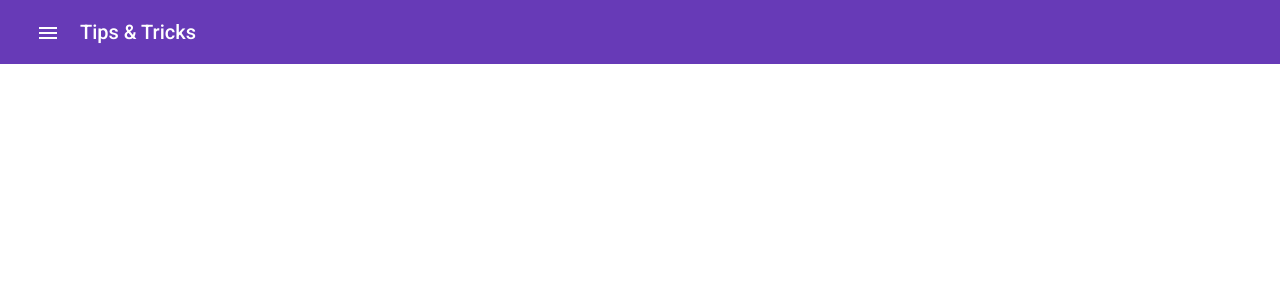
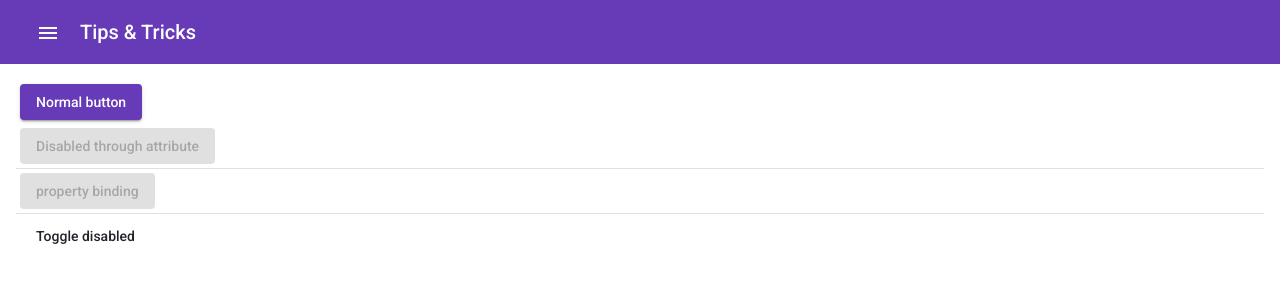
Before and after one commit to danwulff/tips-and-tricks, an Angular app: page /templates/two in a window 1280 px wide. Before the commit this address led to /. Shown: the top 300 px of the page. Built offline with nearby package versions, Linux system fonts and the light colour scheme.

Commit message:
more stuff

```diff
--- a/src/app/app.component.html
+++ b/src/app/app.component.html
@@ -20,6 +20,7 @@
 
   <mat-menu #templates="matMenu">
     <a routerLink="/templates/one" mat-menu-item>Syntax</a>
+    <a routerLink="/templates/two" mat-menu-item>Property binding</a>
   </mat-menu>
 
   <router-outlet></router-outlet>
--- a/src/app/app.module.ts
+++ b/src/app/app.module.ts
@@ -10,12 +10,16 @@ import { AppComponent } from './app.component';
 import { BrowserAnimationsModule } from '@angular/platform-browser/animations';
 import { RouterModule, Routes } from '@angular/router';
 import { SyntaxComponent } from './templates/syntax/syntax.component';
+import { PropertyBindingComponent } from './templates/property-binding/property-binding.component';
 
 const routes: Routes = [{
   path: 'templates',
   children: [{
     path: 'one',
     component: SyntaxComponent
+  }, {
+    path: 'two',
+    component: PropertyBindingComponent
   }]
 }, {
   path: 'typescript',
@@ -26,6 +30,7 @@ const routes: Routes = [{
   declarations: [
     AppComponent,
     SyntaxComponent,
+    PropertyBindingComponent,
   ],
   imports: [
     BrowserModule,
--- /dev/null
+++ b/src/app/templates/property-binding/property-binding.component.html
@@ -0,0 +1,16 @@
+<button mat-raised-button color="primary">Normal button</button><br>
+<button mat-raised-button color="primary" disabled>Disabled through attribute</button><br>
+
+<mat-divider style="width: 100%;"></mat-divider>
+
+<button mat-raised-button color="primary" [disabled]="disabled">property binding</button><br>
+
+<!-- Attribute binding is Less performant! -->
+<!-- <button mat-raised-button color="primary" disabled [attr.disabled]="disabled ? 'disabled' : null">attribute binding!</button>Don't do this<br> -->
+
+<!-- Attribute interpolation is also Less performant! -->
+<!-- <button mat-raised-button color="primary" disabled="{{disabled ? 'disabled : null'}}">attribute binding!</button>Don't do this<br> -->
+
+<mat-divider style="width: 100%"></mat-divider>
+
+<button mat-button (click)="toggleDisabled()">Toggle disabled</button><br>
--- /dev/null
+++ b/src/app/templates/property-binding/property-binding.component.scss
@@ -0,0 +1,7 @@
+button {
+  margin: 0.25rem;
+}
+
+mat-divier {
+  margin: 0.5rem;
+}
--- /dev/null
+++ b/src/app/templates/property-binding/property-binding.component.ts
@@ -0,0 +1,17 @@
+import { Component } from '@angular/core';
+
+@Component({
+  selector: 'app-property-binding',
+  templateUrl: './property-binding.component.html',
+  styleUrls: ['./property-binding.component.scss']
+})
+export class PropertyBindingComponent {
+  disabled = true;
+
+  constructor() { }
+
+  toggleDisabled(): void {
+    this.disabled = !this.disabled;
+  }
+
+}
```
Also changed, not shown: src/app/scratch-pad/scratch-pad.component.html (added, +17 -0 lines), src/app/scratch-pad/scratch-pad.component.ts (added, +8 -0 lines), src/app/scratch-pad/scratch-pad.component.scss (added).
